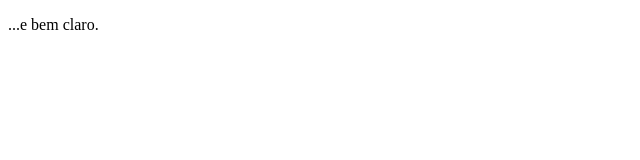
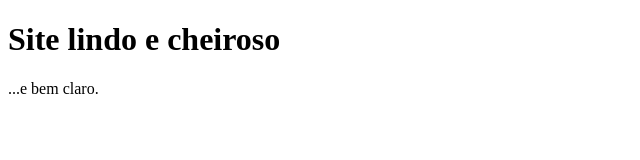
Before and after one commit to lucas-comk/lucas_comk.github.io, a plain HTML site: page index.html in a window 1280 px wide. Shown: the whole page, without its empty margins (0-640 px from the left). Drawn offline with Linux system fonts and the light colour scheme.

Commit message:
New heading

```diff
--- a/index.html
+++ b/index.html
@@ -1,9 +1,10 @@
 <!doctype html>
 <html>
   <head>
-    <title>Site lindo e cheiroso</title>
+    <title>Site bonito</title>
   </head>
   <body>
+    <h1>Site lindo e cheiroso</h1>
     <p>...e bem claro.</p>
   </body>
 </html>
```
